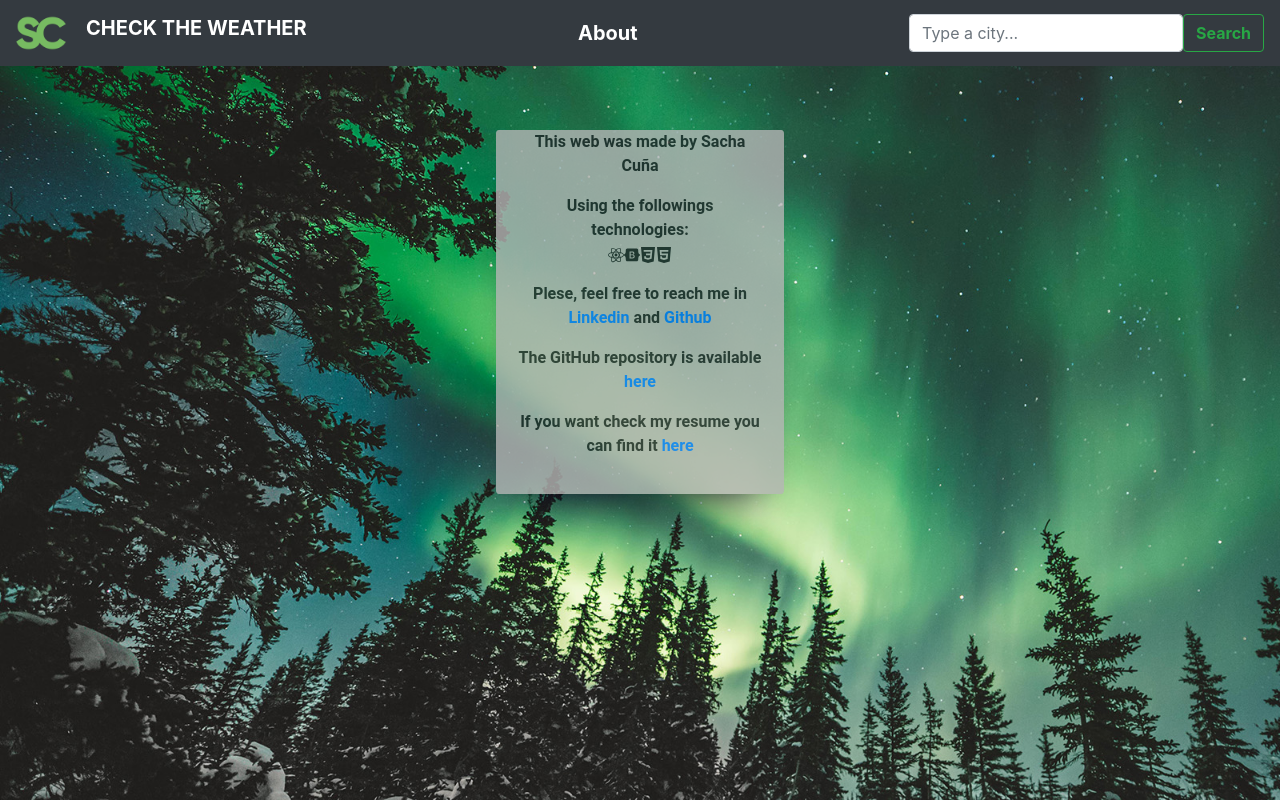
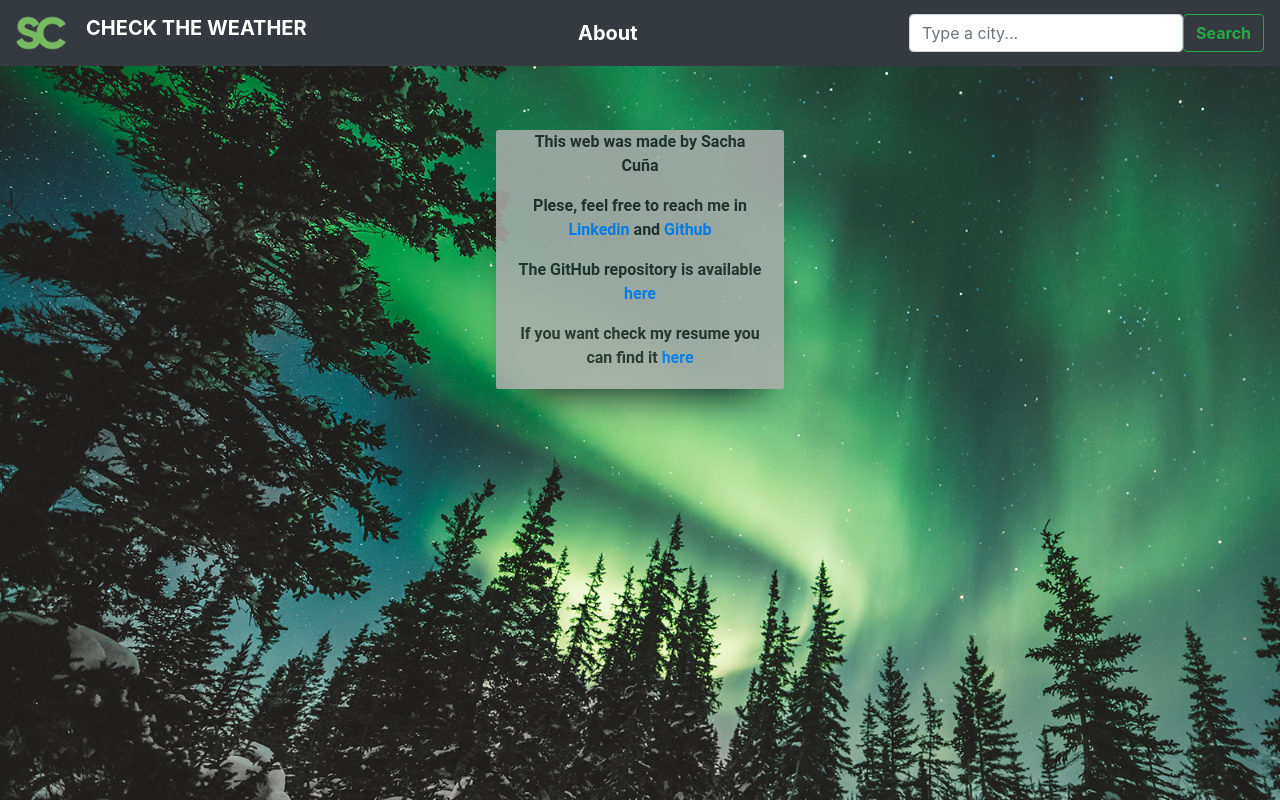
Before and after one commit to sachacuna/SC-WeatherApp, a React (Create React App) app: page /About in a window 1280 px wide. Built offline with nearby package versions, Linux system fonts and the light colour scheme.

Commit message:
feat dotenv

```diff
--- a/src/components/About.css
+++ b/src/components/About.css
@@ -1,6 +1,7 @@
 .link {
     color: black;
     font-weight: 600;
+    text-decoration: none;
 }
 .link:hover {
     text-decoration: none;
@@ -9,10 +10,16 @@
 
 p {
     font-weight: 600;
+    text-decoration: none;
 }
 
+.none{
+    text-decoration: none;
+}
 .card {
   justify-content: center !important;
   margin: auto;
   margin-top: 5%;
+  opacity:0.85;
+  text-decoration: none;
 }
--- a/src/components/About.jsx
+++ b/src/components/About.jsx
@@ -1,11 +1,5 @@
 import React from "react";
 import "./About.css";
-import {SiReact} from "react-icons/si"
-import {SiBootstrap} from "react-icons/si"
-import {SiCss3} from "react-icons/si"
-import {SiHtml5} from "react-icons/si"
-
-
 
 export default function About() {
   return (
@@ -13,14 +7,6 @@ export default function About() {
       <div className="card" >
         <div className="card-body" >
           <p className="card-tittle">This web was made by Sacha Cuña</p>
-          <p> Using the followings technologies:
-          <div>
-              <SiReact/>
-              <SiBootstrap/>
-              <SiCss3/>
-              <SiHtml5/>
-          </div>
-          </p>
           <p>
             Plese, feel free to reach me in{" "}
             <a
--- a/src/components/Card.css
+++ b/src/components/Card.css
@@ -1,12 +1,12 @@
 .card {
-  margin: 20px;
   width: 18rem;
-  background: rgb(180, 180, 180);
+  background: rgb(173, 173, 173);
   border: none;
   border-radius: 1%;
   box-shadow: 0px 31px 35px -26px #080c21;
   font-family: 'Roboto', sans-serif;
-  opacity: 0.80
+  opacity: 0.85;
+  margin: auto;
 }
 
 .iconoClima {
@@ -38,6 +38,7 @@
 .card-body {
   margin-top: 0px !important;
   padding-top: 0px !important;
+  padding-bottom: 1%;
 }
 
 .temp {
--- a/src/components/Cards.css
+++ b/src/components/Cards.css
@@ -8,7 +8,7 @@
   -moz-background-size: cover;
   -o-background-size: cover;
   background-size: cover;
-  margin-bottom: 0%;
+  margin-bottom: 1vh;
   background-attachment: fixed;
 }
 }
@@ -17,5 +17,7 @@
   display: flex;
   flex-wrap: wrap;
   justify-content: center;
+  margin-bottom: 3vh;
+  margin-top: -2vh;
 }
 }
--- a/src/containers/App.js
+++ b/src/containers/App.js
@@ -7,8 +7,10 @@ import Ciudad from "../components/Ciudad.jsx";
 //import Footer from "../components/Footer";
 import { Route } from "react-router-dom";
 import swal from "sweetalert";
+import dotenv from "dotenv"
+dotenv.config()
 
-const apiKey = "4ae2636d8dfbdc3044bede63951a019b";
+const apiKey = process.env.REACT_APP_APIKEY;
 
 function App() {
   const [cities, setCities] = useState([]);
@@ -17,7 +19,7 @@ function App() {
   }
   function onSearch(ciudad) {
     fetch(
-      `http://api.openweathermap.org/data/2.5/weather?q=${ciudad}&appid=${apiKey}`
+      `https://api.openweathermap.org/data/2.5/weather?q=${ciudad}&appid=${apiKey}`
     )
       .then((r) => r.json())
       .then((recurso) => {
```
Also changed, not shown: 1 other file (tests, documents, lock files or other folders).
